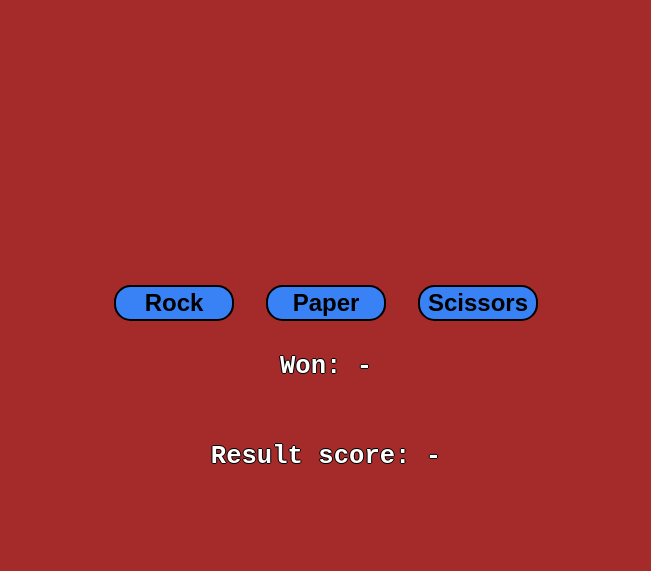
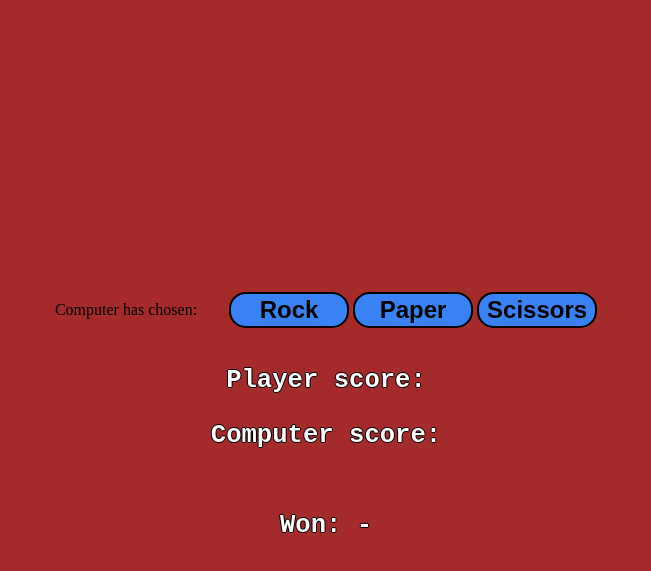
Before and after one commit to Valtimar/rock-paper-scissors, a plain HTML site: page index.html in a window 1280 px wide. Shown: the part 145-716 px from the top of the page, without its empty margins (314-965 px from the left). Drawn offline with Linux system fonts and the light colour scheme.

Commit message:
Edit index.html

```diff
--- a/index.html
+++ b/index.html
@@ -4,20 +4,26 @@
     <meta charset="UTF-8">
     <title>Rock, Paper, Scissors!</title>
     <link rel="stylesheet" href="style.css">
-    <script src="script.js"></script>
+    <script src="script.js" defer></script>
 </head>
 <body>
     <div id="header">
         <p id="header-text">Rock Paper Scissors</p>
     </div>
     <div id="content">
-        <button type="button" class="buttons">Rock</button>
-        <button type="button" class="buttons">Paper</button>
-        <button type="button" class="buttons">Scissors</button>
+        <p id="computerchoice">Computer has chosen:</p>
+        <div id="buttons">
+            <button type="button" id="button1" class="buttons">Rock</button>
+            <button type="button" id="button2" class="buttons">Paper</button>
+            <button type="button" id="button3" class="buttons">Scissors</button>
+        </div>
     </div>
     <div id="result">
+        <div class="result-text">
+            <p id="result-text-two">Player score:</p>
+            <p id="result-text-three">Computer score:</p>
+        </div>
         <p class="result-text" id="result-text-one">Won: -</p>
-        <p class="result-text" id="result-text-two">Result score: -</p>
     </div>
 </body>
 </html>
```
